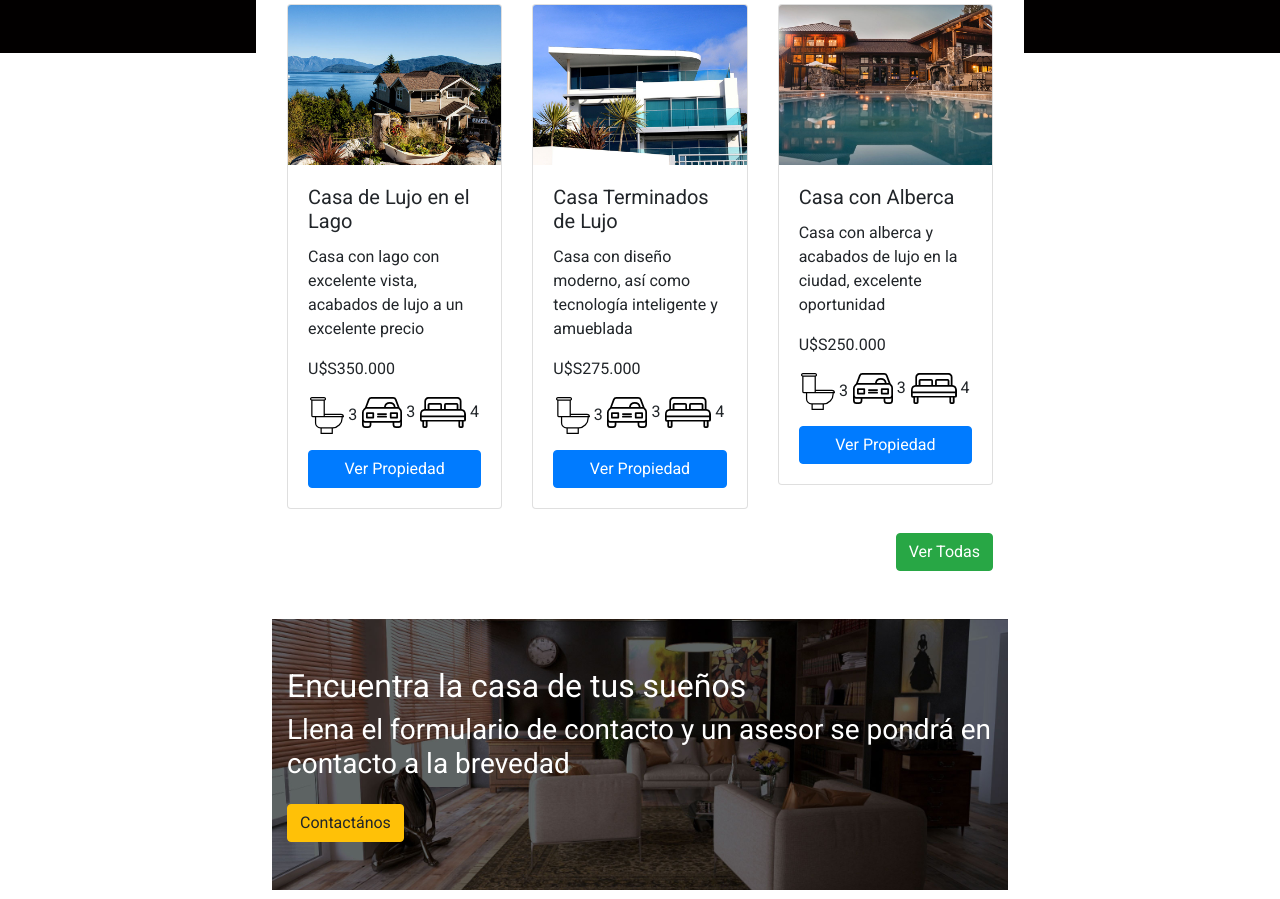
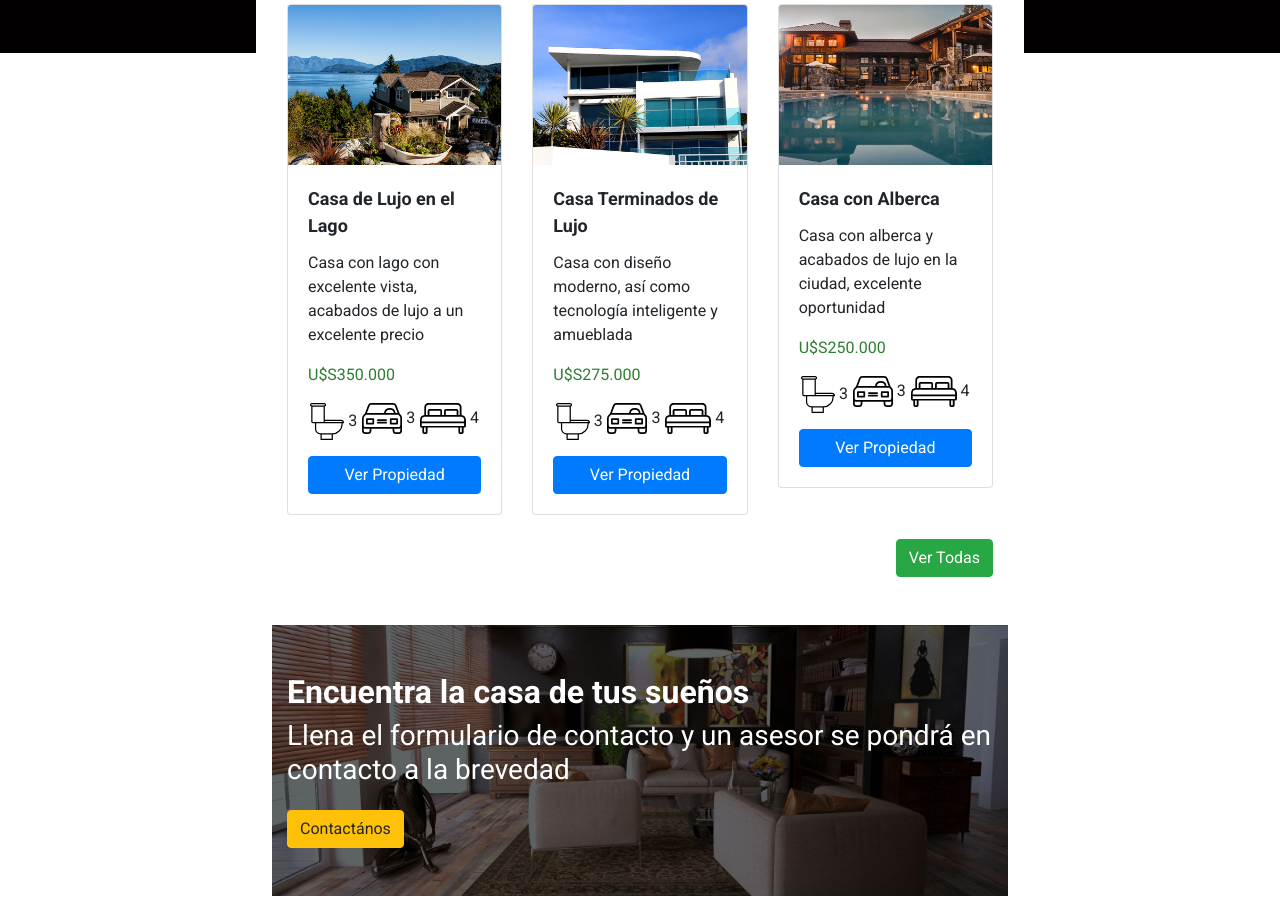
Before and after one commit to Ernestoabel/WebLabo, a plain HTML site: page index.html in a window 1280 px wide. Shown: the part 747-1646 px from the top of the page. Drawn offline with nearby package versions, Linux system fonts and the light colour scheme.

Commit message:
agregue script

```diff
--- a/Archivos/Estilo.css
+++ b/Archivos/Estilo.css
@@ -39,6 +39,14 @@ body {
     right: 0;
 }
 
+@media (max-width: 1024px) {
+
+    .left-sidebar,
+    .right-sidebar {
+        width: 10%
+    }
+}
+
 @media (max-width: 768px) {
 
     .left-sidebar,
@@ -53,6 +61,14 @@ body {
     margin-right: 20%;
     /* Ajustar el margen derecho para que el contenido no se superponga con la barra lateral derecha */
     padding: 1rem;
+}
+
+@media (max-width: 1024px) {
+
+    .content {
+        margin-left: 10%;
+        margin-right: 10%;
+    }
 }
 
 @media (max-width: 768px) {
@@ -92,9 +108,22 @@ footer {
     /* Alinea los elementos verticalmente */
 }
 
+h5 {
+    font-size: 18px;
+    line-height: 1.5;
+    font-weight: bold;
+}
 
+.blog-escrito {
+    font-size: 10px;
+    line-height: 1;
+}
 
-/* Estilo para el contenedor de comentarios */
+.blog-descripcion {
+    font-size: 14px;
+    line-height: 1.5;
+    font-family: 'Arial', sans-serif;
+}
 
 
 .container-comentarios-tarjeta {
--- a/index.html
+++ b/index.html
@@ -8,6 +8,7 @@
     <link rel="stylesheet" type="text/css" href="./Archivos/Estilo.css" />
     <link href="https://fonts.googleapis.com/css2?family=Roboto:wght@400;700&display=swap" rel="stylesheet">
     <link rel="stylesheet" href="https://cdnjs.cloudflare.com/ajax/libs/font-awesome/5.15.3/css/all.min.css">
+    <script src="./script.js"></script>
     <title>Inmobiliaria</title>
 </head>
 
@@ -66,58 +67,7 @@
 
         <section class="container my-5">
             <h2 class="text-center">Casas y Departamentos en Venta</h2>
-            <div class="row">
-                <div class="col-md-4 mb-4">
-                    <div class="card">
-                        <img src="./images/anuncio1.jpg" class="card-img-top" alt="anuncioUno">
-                        <div class="card-body">
-                            <h5 class="card-title">Casa de Lujo en el Lago</h5>
-                            <p class="card-text">Casa con lago con excelente vista, acabados de lujo a un excelente
-                                precio</p>
-                            <p class="card-text">U$S350.000</p>
-                            <div class="d-flex justify-content-around mb-3">
-                                <span><img src="./images/icono_wc.svg" alt="iconoUno"> 3</span>
-                                <span><img src="./images/icono_estacionamiento.svg" alt="iconoUno"> 3</span>
-                                <span><img src="./images/icono_dormitorio.svg" alt="iconoUno"> 4</span>
-                            </div>
-                            <button class="btn btn-primary btn-block">Ver Propiedad</button>
-                        </div>
-                    </div>
-                </div>
-                <div class="col-md-4 mb-4">
-                    <div class="card">
-                        <img src="./images/anuncio2.jpg" class="card-img-top" alt="anuncioDos">
-                        <div class="card-body">
-                            <h5 class="card-title">Casa Terminados de Lujo</h5>
-                            <p class="card-text">Casa con diseño moderno, así como tecnología inteligente y amueblada
-                            </p>
-                            <p class="card-text">U$S275.000</p>
-                            <div class="d-flex justify-content-around mb-3">
-                                <span><img src="./images/icono_wc.svg" alt="iconoDos"> 3</span>
-                                <span><img src="./images/icono_estacionamiento.svg" alt="iconoDos"> 3</span>
-                                <span><img src="./images/icono_dormitorio.svg" alt="iconoDos"> 4</span>
-                            </div>
-                            <button class="btn btn-primary btn-block">Ver Propiedad</button>
-                        </div>
-                    </div>
-                </div>
-                <div class="col-md-4 mb-4">
-                    <div class="card">
-                        <img src="./images/anuncio3.jpg" class="card-img-top" alt="anuncioTres">
-                        <div class="card-body">
-                            <h5 class="card-title">Casa con Alberca</h5>
-                            <p class="card-text">Casa con alberca y acabados de lujo en la ciudad, excelente oportunidad
-                            </p>
-                            <p class="card-text">U$S250.000</p>
-                            <div class="d-flex justify-content-around mb-3">
-                                <span><img src="./images/icono_wc.svg" alt="iconoTres"> 3</span>
-                                <span><img src="./images/icono_estacionamiento.svg" alt="iconoTres"> 3</span>
-                                <span><img src="./images/icono_dormitorio.svg" alt="iconoTres"> 4</span>
-                            </div>
-                            <button class="btn btn-primary btn-block">Ver Propiedad</button>
-                        </div>
-                    </div>
-                </div>
+            <div class="row" id="property-cards">
             </div>
             <div class="text-right">
                 <button class="btn btn-success">Ver Todas</button>
@@ -127,7 +77,7 @@
         <section class="bg-dark text-white text-left py-5"
             style="background-image: url('../images/encuentra.jpg'); background-size: cover; background-position: center;">
             <div class="container">
-                <h2>Encuentra la casa de tus sueños</h2>
+                <h2><strong> Encuentra la casa de tus sueños</strong></h2>
                 <h3>Llena el formulario de contacto y un asesor se pondrá en contacto a la brevedad</h3>
                 <button class="btn btn-warning mt-3">Contactános</button>
             </div>
@@ -145,8 +95,8 @@
                         </div>
                         <div class="col-md-6 mb-4 text-left">
                             <h5>Terraza en el techo de tu casa</h5>
-                            <p>Escrito el: 20/10/2019 por: Admin</p>
-                            <p>Consejos para construir una terraza en el techo de tu casa, con los mejores materiales y
+                            <p class="blog-escrito" >Escrito el: 20/10/2019 por: Admin</p>
+                            <p class="blog-descripcion">Consejos para construir una terraza en el techo de tu casa, con los mejores materiales y
                                 ahorrando dinero</p>
                         </div>
                     </div>
@@ -157,8 +107,8 @@
                         </div>
                         <div class="col-md-6 mb-4 text-left">
                             <h5>Guía para la decoración de tu hogar</h5>
-                            <p>Escrito el: 20/10/2019 por: Admin</p>
-                            <p>Maximiza el espacio de tu hogar con esta guía, aprende a combinar muebles y colores para
+                            <p class="blog-escrito">Escrito el: 20/10/2019 por: Admin</p>
+                            <p class="blog-descripcion">Maximiza el espacio de tu hogar con esta guía, aprende a combinar muebles y colores para
                                 darle vida a tu espacio</p>
                         </div>
                     </div>
--- /dev/null
+++ b/script.js
@@ -0,0 +1,65 @@
+// Data for properties
+const properties = [
+    {
+        imgSrc: './images/anuncio1.jpg',
+        title: 'Casa de Lujo en el Lago',
+        description: 'Casa con lago con excelente vista, acabados de lujo a un excelente precio',
+        price: 'U$S350.000',
+        wc: 3,
+        parking: 3,
+        bedrooms: 4
+    },
+    {
+        imgSrc: './images/anuncio2.jpg',
+        title: 'Casa Terminados de Lujo',
+        description: 'Casa con diseño moderno, así como tecnología inteligente y amueblada',
+        price: 'U$S275.000',
+        wc: 3,
+        parking: 3,
+        bedrooms: 4
+    },
+    {
+        imgSrc: './images/anuncio3.jpg',
+        title: 'Casa con Alberca',
+        description: 'Casa con alberca y acabados de lujo en la ciudad, excelente oportunidad',
+        price: 'U$S250.000',
+        wc: 3,
+        parking: 3,
+        bedrooms: 4
+    }
+];
+
+// Function to create a property card
+function createPropertyCard(property) {
+    return `
+        <div class="col-md-4 mb-4">
+            <div class="card">
+                <img src="${property.imgSrc}" class="card-img-top" alt="${property.title}">
+                <div class="card-body">
+                    <h5 class="card-title">${property.title}</h5>
+                    <p class="card-text">${property.description}</p>
+                    <p class="card-text" style="color: #2E7D32;">${property.price}</p>
+                    <div class="d-flex justify-content-around mb-3">
+                        <span><img src="./images/icono_wc.svg" alt="icono_wc"> ${property.wc}</span>
+                        <span><img src="./images/icono_estacionamiento.svg" alt="icono_estacionamiento"> ${property.parking}</span>
+                        <span><img src="./images/icono_dormitorio.svg" alt="icono_dormitorio"> ${property.bedrooms}</span>
+                    </div>
+                    <button class="btn btn-primary btn-block">Ver Propiedad</button>
+                </div>
+            </div>
+        </div>
+    `;
+}
+
+// Function to render property cards
+function renderPropertyCards(properties) {
+    const propertyContainer = document.getElementById('property-cards');
+    properties.forEach(property => {
+        propertyContainer.innerHTML += createPropertyCard(property);
+    });
+}
+
+// Render property cards on page load
+document.addEventListener('DOMContentLoaded', () => {
+    renderPropertyCards(properties);
+});
```
